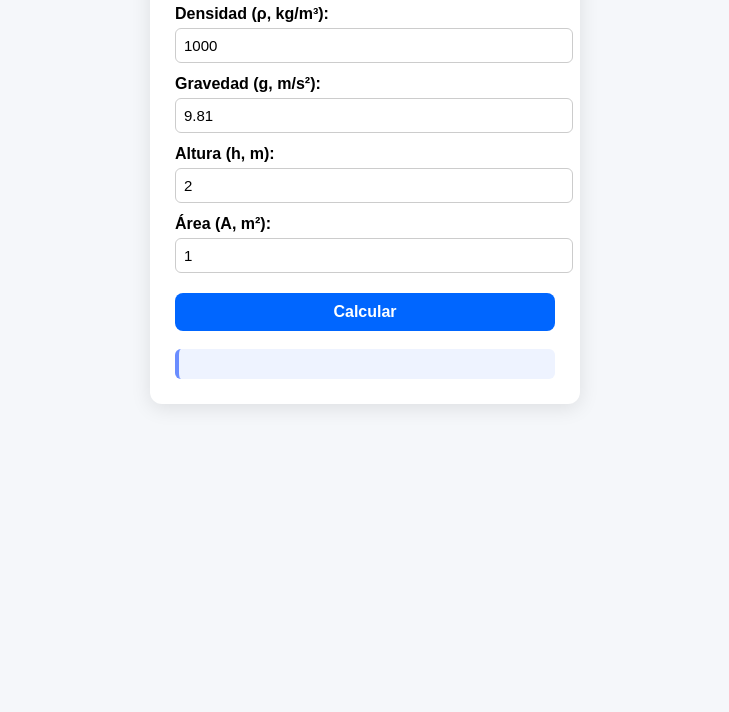
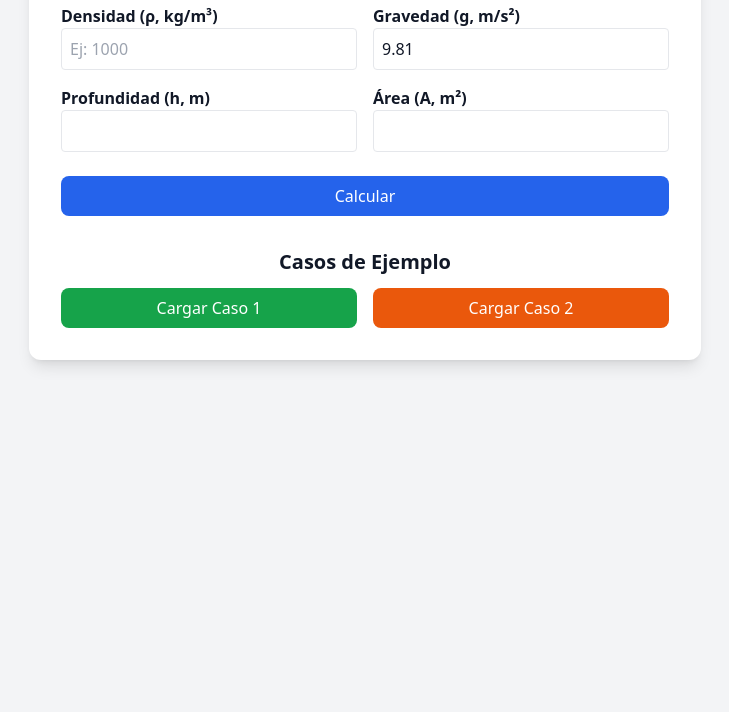
Before and after one commit to wolffreeze/Fisica-simulador, a plain HTML site: page index.html in a window 1280 px wide. Shown: the part 128-840 px from the top of the page, without its empty margins (275-1004 px from the left). After the commit the page ends 800 px from the top, so only its background shows below. Drawn offline with nearby package versions, Linux system fonts and the light colour scheme.

Commit message:
Update index.html

```diff
--- a/index.html
+++ b/index.html
@@ -1,127 +1,109 @@
 <!DOCTYPE html>
 <html lang="es">
 <head>
-<meta charset="UTF-8" />
-<meta name="viewport" content="width=device-width, initial-scale=1.0" />
-<title>Simulador Hidrostático</title>
-
-<style>
-    body {
-        font-family: Arial, sans-serif;
-        background: #f5f7fa;
-        display: flex;
-        justify-content: center;
-        align-items: flex-start;
-        height: 100vh;
-        margin: 0;
-        padding-top: 40px;
-    }
-
-    .card {
-        background: white;
-        padding: 25px;
-        width: 380px;
-        border-radius: 12px;
-        box-shadow: 0 4px 20px rgba(0,0,0,0.1);
-    }
-
-    h2 {
-        text-align: center;
-        color: #333;
-        margin-bottom: 20px;
-    }
-
-    label {
-        font-weight: bold;
-        display: block;
-        margin-top: 12px;
-    }
-
-    input {
-        width: 100%;
-        padding: 8px;
-        margin-top: 5px;
-        border: 1px solid #ccc;
-        border-radius: 6px;
-        font-size: 15px;
-    }
-
-    button {
-        margin-top: 20px;
-        width: 100%;
-        padding: 10px;
-        background: #0066ff;
-        color: white;
-        font-size: 16px;
-        border: none;
-        border-radius: 8px;
-        cursor: pointer;
-        font-weight: bold;
-    }
-
-    button:hover {
-        background: #0050cc;
-    }
-
-    .result {
-        margin-top: 18px;
-        padding: 15px;
-        background: #eef3ff;
-        border-left: 4px solid #6a8dff;
-        border-radius: 6px;
-    }
-
-</style>
+    <meta charset="UTF-8">
+    <title>Simulación de Presión Hidrostática</title>
+    <script src="https://cdn.tailwindcss.com"></script>
 </head>
 
-<body>
+<body class="bg-gray-100 text-gray-900">
 
-<div class="card">
-    <h2>Simulador Hidrostático</h2>
+    <div class="max-w-2xl mx-auto mt-10 bg-white p-8 rounded-xl shadow-lg">
+        <h1 class="text-3xl font-bold text-center mb-6">Simulador de Equilibrio Hidrostático</h1>
 
-    <label>Densidad (ρ, kg/m³):</label>
-    <input id="densidad" type="number" value="1000">
+        <!-- FORMULARIO -->
+        <div class="grid grid-cols-2 gap-4">
+            <div>
+                <label class="font-semibold">Densidad (ρ, kg/m³)</label>
+                <input id="densidad" type="number" class="w-full p-2 border rounded" placeholder="Ej: 1000">
+            </div>
 
-    <label>Gravedad (g, m/s²):</label>
-    <input id="gravedad" type="number" value="9.81">
+            <div>
+                <label class="font-semibold">Gravedad (g, m/s²)</label>
+                <input id="gravedad" value="9.81" type="number" class="w-full p-2 border rounded">
+            </div>
 
-    <label>Altura (h, m):</label>
-    <input id="altura" type="number" value="2">
+            <div>
+                <label class="font-semibold">Profundidad (h, m)</label>
+                <input id="profundidad" type="number" class="w-full p-2 border rounded">
+            </div>
 
-    <label>Área (A, m²):</label>
-    <input id="area" type="number" value="1">
+            <div>
+                <label class="font-semibold">Área (A, m²)</label>
+                <input id="area" type="number" class="w-full p-2 border rounded">
+            </div>
+        </div>
 
-    <button onclick="calcular()">Calcular</button>
+        <button onclick="calcular()"
+                class="mt-6 w-full bg-blue-600 text-white py-2 rounded-lg hover:bg-blue-700 transition">
+            Calcular
+        </button>
 
-    <div id="resultados" class="result"></div>
-</div>
+        <!-- RESULTADOS -->
+        <div id="resultados" class="mt-6 p-4 bg-gray-50 border rounded hidden">
+            <h2 class="text-2xl font-semibold mb-4">Resultados</h2>
+            <p id="presion" class="mb-2"></p>
+            <p id="fuerza" class="mb-2"></p>
+            <p id="centroide" class="mb-2"></p>
+        </div>
+
+        <!-- PRESETS -->
+        <h3 class="text-xl font-semibold mt-8 mb-3 text-center">Casos de Ejemplo</h3>
+
+        <div class="grid grid-cols-2 gap-4">
+            <button onclick="cargarCaso1()"
+                class="bg-green-600 text-white py-2 rounded-lg hover:bg-green-700">
+                Cargar Caso 1
+            </button>
+
+            <button onclick="cargarCaso2()"
+                class="bg-orange-600 text-white py-2 rounded-lg hover:bg-orange-700">
+                Cargar Caso 2
+            </button>
+        </div>
+
+    </div>
 
 <script>
 function calcular() {
-
     const rho = parseFloat(document.getElementById("densidad").value);
     const g   = parseFloat(document.getElementById("gravedad").value);
-    const h   = parseFloat(document.getElementById("altura").value);
+    const h   = parseFloat(document.getElementById("profundidad").value);
     const A   = parseFloat(document.getElementById("area").value);
 
-    // Validación (mejora 5)
-    if ([rho,g,h,A].some(v => isNaN(v) || v <= 0)) {
-        document.getElementById("resultados").innerHTML =
-            "<strong>Error:</strong> Verifica que todos los valores sean números positivos.";
+    if (isNaN(rho) || isNaN(g) || isNaN(h) || isNaN(A)) {
+        alert("Por favor complete todos los valores.");
         return;
     }
 
-    // Cálculos (mejora 2)
-    const presion = rho * g * h;     // P = ρgh
-    const fuerza  = presion * A;     // F = P * A
-    const centroide = h / 2;         // Profundidad del centroide
+    const presion = rho * g * h;
+    const fuerza  = presion * A;
+    const centroide = h / 2;
 
-    document.getElementById("resultados").innerHTML = `
-        <strong>Resultados:</strong><br>
-        Presión a ${h} m: <b>${presion.toFixed(3)} Pa</b><br>
-        Fuerza sobre la superficie: <b>${fuerza.toFixed(3)} N</b><br>
-        Profundidad del centroide: <b>${centroide.toFixed(2)} m</b>
-    `;
+    document.getElementById("presion").innerText =
+        `Presión a ${h} m: ${presion.toFixed(2)} Pa`;
+
+    document.getElementById("fuerza").innerText =
+        `Fuerza sobre la superficie: ${fuerza.toFixed(2)} N`;
+
+    document.getElementById("centroide").innerText =
+        `Profundidad del centroide: ${centroide.toFixed(2)} m`;
+
+    document.getElementById("resultados").classList.remove("hidden");
+}
+
+function cargarCaso1() {
+    document.getElementById("densidad").value = 1000;
+    document.getElementById("gravedad").value = 9.81;
+    document.getElementById("profundidad").value = 2;
+    document.getElementById("area").value = 1;
+}
+
+function cargarCaso2() {
+    document.getElementById("densidad").value = 850;
+    document.getElementById("gravedad").value = 9.81;
+    document.getElementById("profundidad").value = 1.5;
+    document.getElementById("area").value = 0.8;
 }
 </script>
 
```
